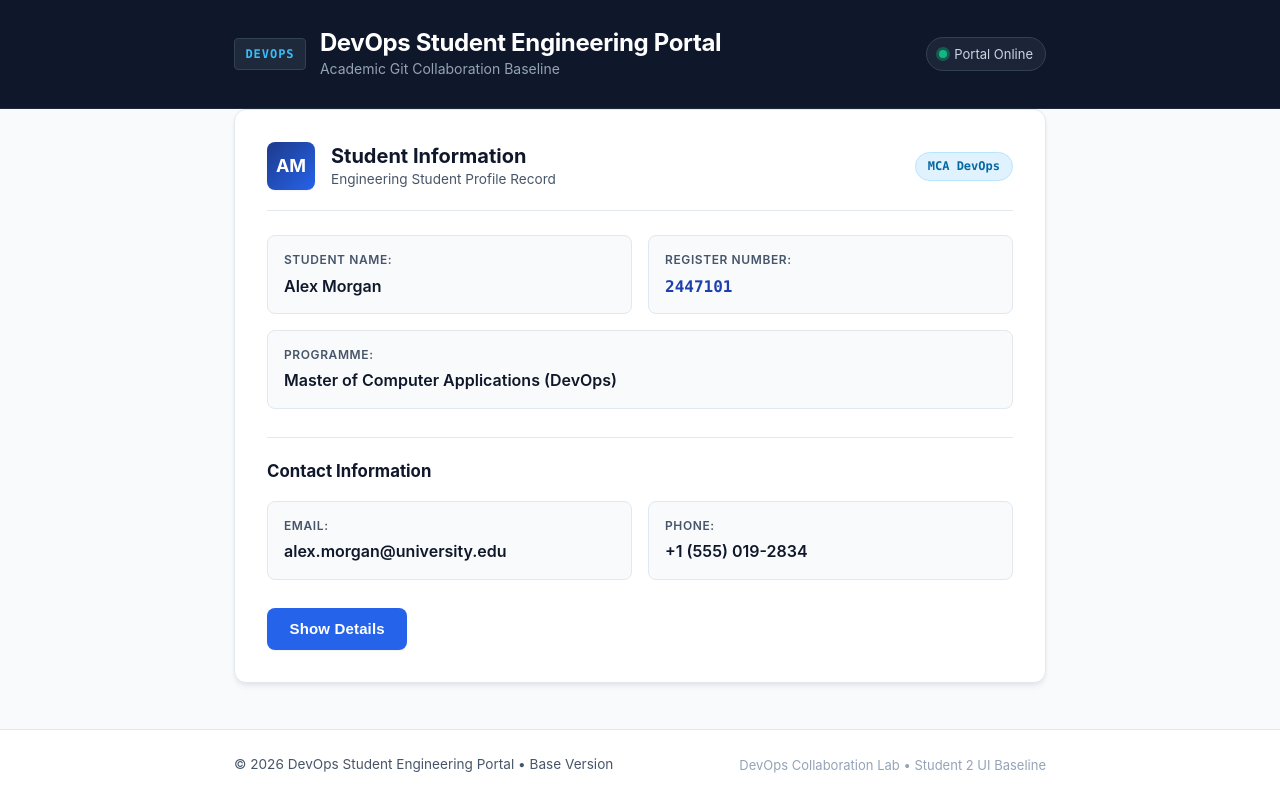
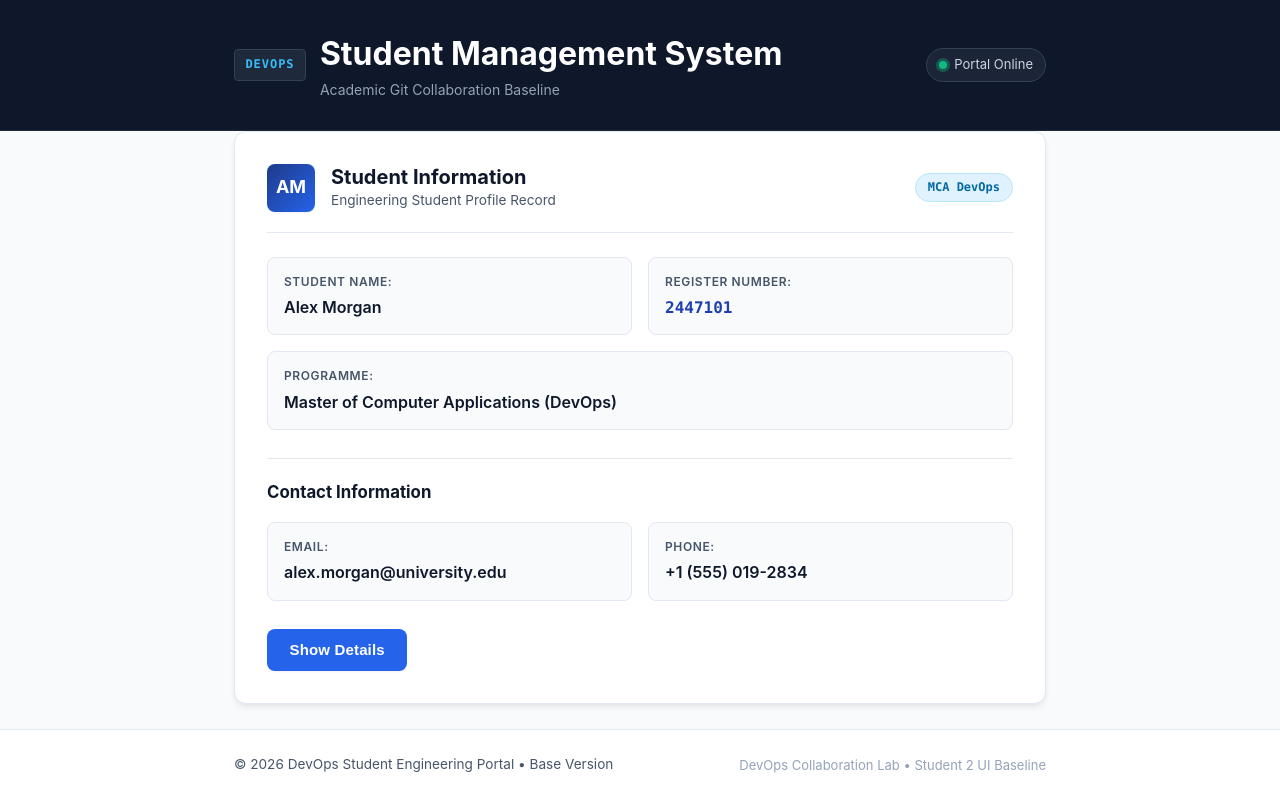
Before and after one commit to Vishwaxs/devops-student-engineering-portal, a plain HTML site: page index.html in a window 1280 px wide. Drawn offline with Linux system fonts and the light colour scheme.

Commit message:
Update application heading

```diff
--- a/index.html
+++ b/index.html
@@ -12,7 +12,7 @@
       <div class="header-brand">
         <span class="portal-badge" aria-hidden="true">DEVOPS</span>
         <div>
-          <h1 class="title">DevOps Student Engineering Portal</h1>
+          <h1>Student Management System</h1>
           <p class="subtitle">Academic Git Collaboration Baseline</p>
         </div>
       </div>
```
